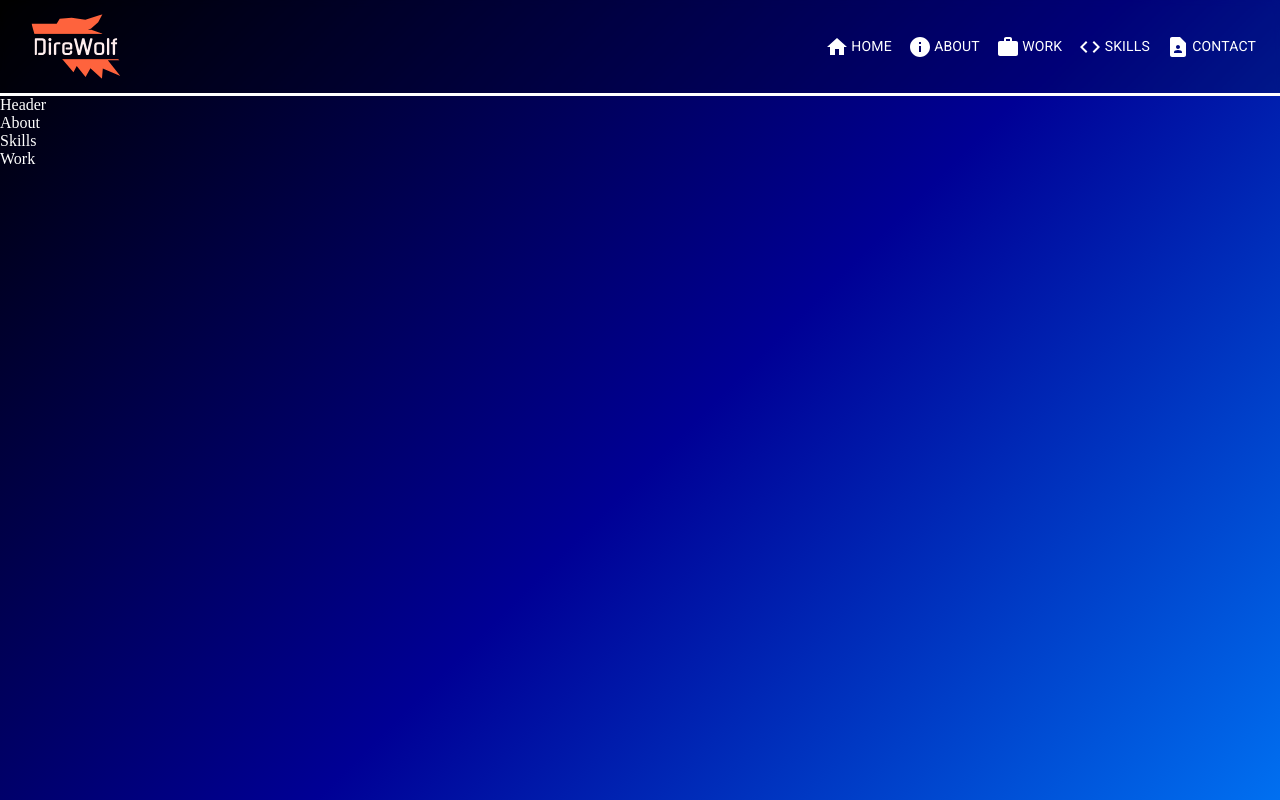
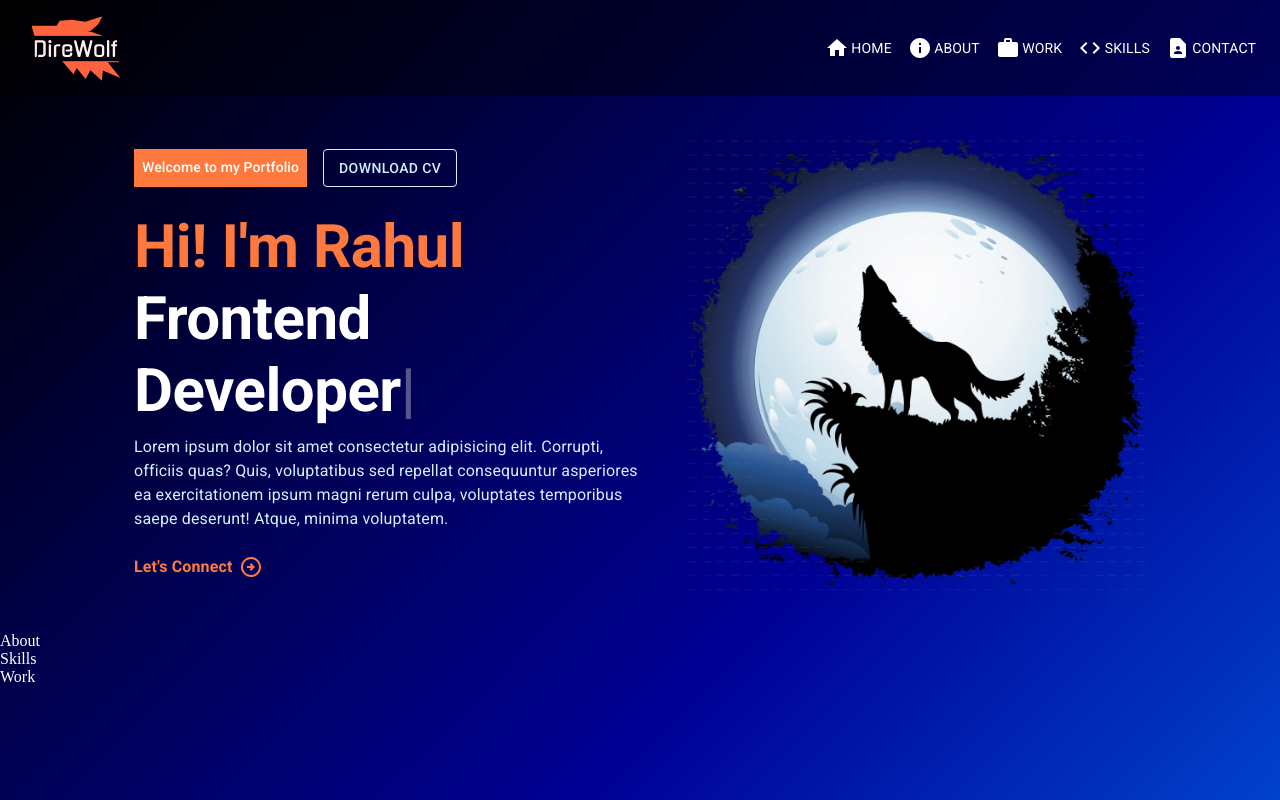
Before and after one commit to DireWolf707/portfolio, a React (Vite) app: page / in a window 1280 px wide. Shown: the top 800 px of the page. Built offline with nearby package versions, Linux system fonts and the light colour scheme.

Commit message:
added header component

```diff
--- a/package.json
+++ b/package.json
@@ -14,7 +14,8 @@
     "@mui/icons-material": "^5.11.16",
     "@mui/material": "^5.11.16",
     "react": "^18.2.0",
-    "react-dom": "^18.2.0"
+    "react-dom": "^18.2.0",
+    "typed.js": "^2.0.15"
   },
   "devDependencies": {
     "@types/react": "^18.0.28",
--- a/src/App.jsx
+++ b/src/App.jsx
@@ -9,6 +9,7 @@ const App = () => {
     <Stack
       sx={{
         background: "linear-gradient(135deg, rgba(0,0,0,1) 0%, rgba(0,0,149,1) 50%, rgba(0,129,255,1) 100%)",
+        overflow:"hidden"
       }}
     >
       <Sidebar open={open} setOpen={setOpen} />
--- a/src/components/Header.jsx
+++ b/src/components/Header.jsx
@@ -1,12 +1,93 @@
-import React from "react"
-import { Stack } from "@mui/material"
+import React, { useRef, useEffect } from "react"
+import { Stack, Box, Typography, Link, Button } from "@mui/material"
+import ArrowCircleRightOutlinedIcon from "@mui/icons-material/ArrowCircleRightOutlined"
+import Typed from "typed.js"
 
 const Header = () => {
+  const textRef = useRef(null)
+
+  useEffect(() => {
+    const typed = new Typed(textRef.current, {
+      strings: ["Backend Developer", "Frontend Developer", "Database Developer", "Blockchain Developer"],
+      typeSpeed: 40,
+      // loop: true,
+      backSpeed: 40,
+      backDelay: 1500,
+    })
+
+    return () => typed.destroy()
+  }, [])
+
   return (
     <Stack
-    // sx={{ height: "100vh" }}
+      justifyContent="center"
+      alignItems="center"
+      gap={4}
+      sx={{
+        flexDirection: {
+          sm: "column",
+          md: "row",
+        },
+        p: "38px",
+      }}
     >
-      Header
+      <Stack
+        gap={3}
+        sx={{
+          width: {
+            xs: "320px",
+            sm: "520px",
+          },
+        }}
+      >
+        <Stack
+          gap={2}
+          sx={{
+            flexDirection: {
+              xs: "column",
+              sm: "row",
+            },
+          }}
+        >
+          <Typography textAlign="center" variant="subtitle2" sx={{ bgcolor: "#FF793E", p: "8px" }}>
+            Welcome to my Portfolio
+          </Typography>
+
+          <Button variant="outlined" color="error" sx={{ color: "#D2EFFF", borderColor: "#D2EFFF" }}>
+            Download CV
+          </Button>
+        </Stack>
+
+        <Typography
+          variant="h2"
+          fontWeight={600}
+          color="#FF793E"
+          sx={{
+            height: {
+              xs: "270px",
+              sm: "200px",
+            },
+          }}
+        >
+          Hi! I'm Rahul <span ref={textRef} />
+        </Typography>
+
+        <Typography variant="body1" color="#D2EFFF">
+          Lorem ipsum dolor sit amet consectetur adipisicing elit. Corrupti, officiis quas? Quis, voluptatibus sed repellat consequuntur
+          asperiores ea exercitationem ipsum magni rerum culpa, voluptates temporibus saepe deserunt! Atque, minima voluptatem.
+        </Typography>
+
+        <Link href="#" underline="none">
+          <Stack flexDirection="row" alignItems="center" gap={0.8}>
+            <Typography fontWeight={600} color="#FF793E">
+              Let's Connect
+            </Typography>
+            <ArrowCircleRightOutlinedIcon sx={{ fill: "#FF793E" }} />
+          </Stack>
+        </Link>
+      </Stack>
+
+      <Box component="img" src="/header/wolf-howl.png" height="460px" width="460px" />
     </Stack>
   )
 }
--- a/src/components/Navbar.jsx
+++ b/src/components/Navbar.jsx
@@ -16,8 +16,7 @@ const Navbar = ({ setOpen, navHeight = "96px" }) => {
           position: "fixed",
           height: navHeight,
           width: "100%",
-          borderBottom: "3px white solid",
-          bgcolor: "rgba(0,0,0,0.2)",
+          bgcolor: "rgba(0,0,0,0.4)",
           backdropFilter: "blur(3px)",
           px: {
             xs: "12px",
```
Also changed, not shown: 1 other file (tests, documents, lock files or other folders).
